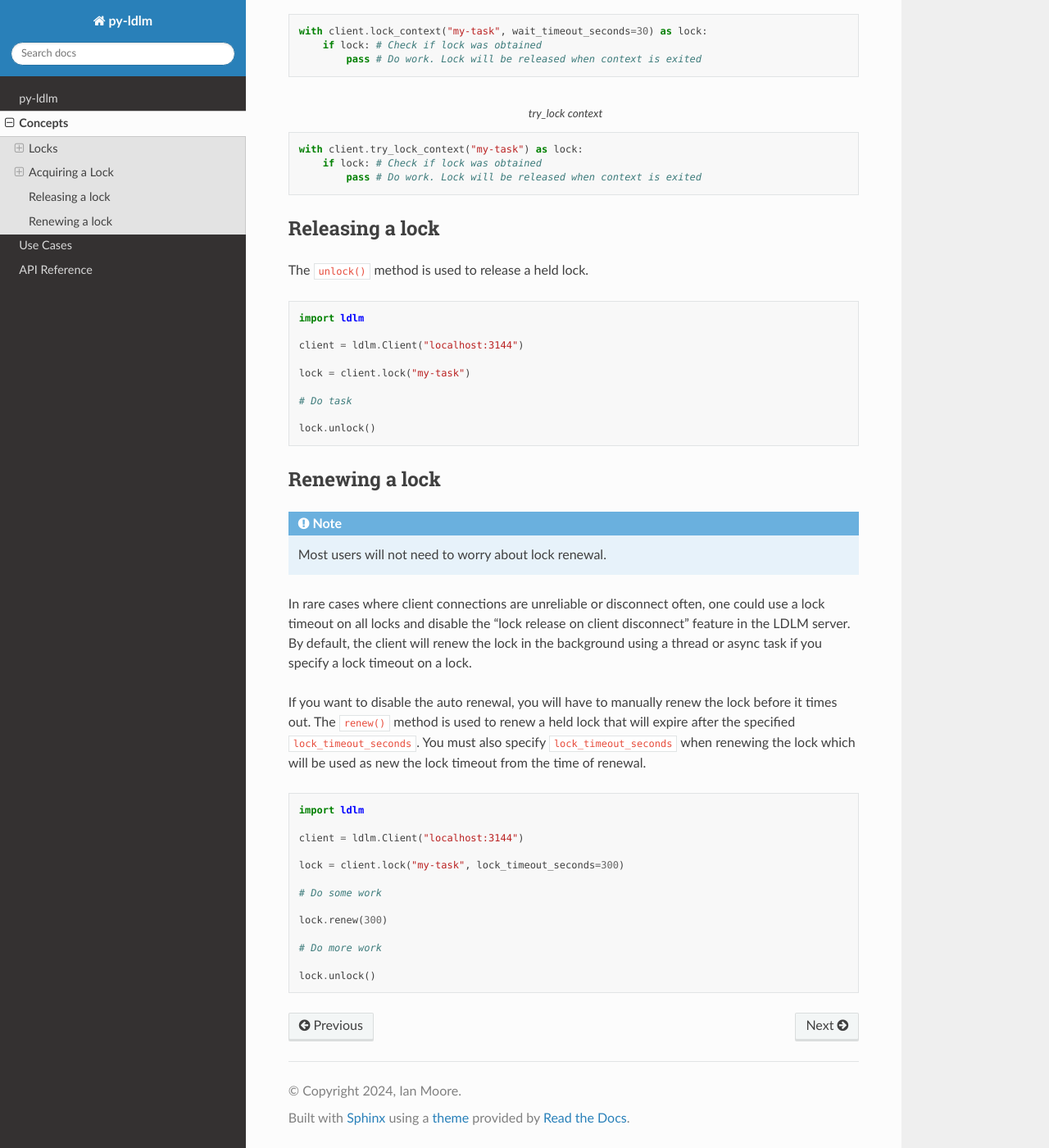
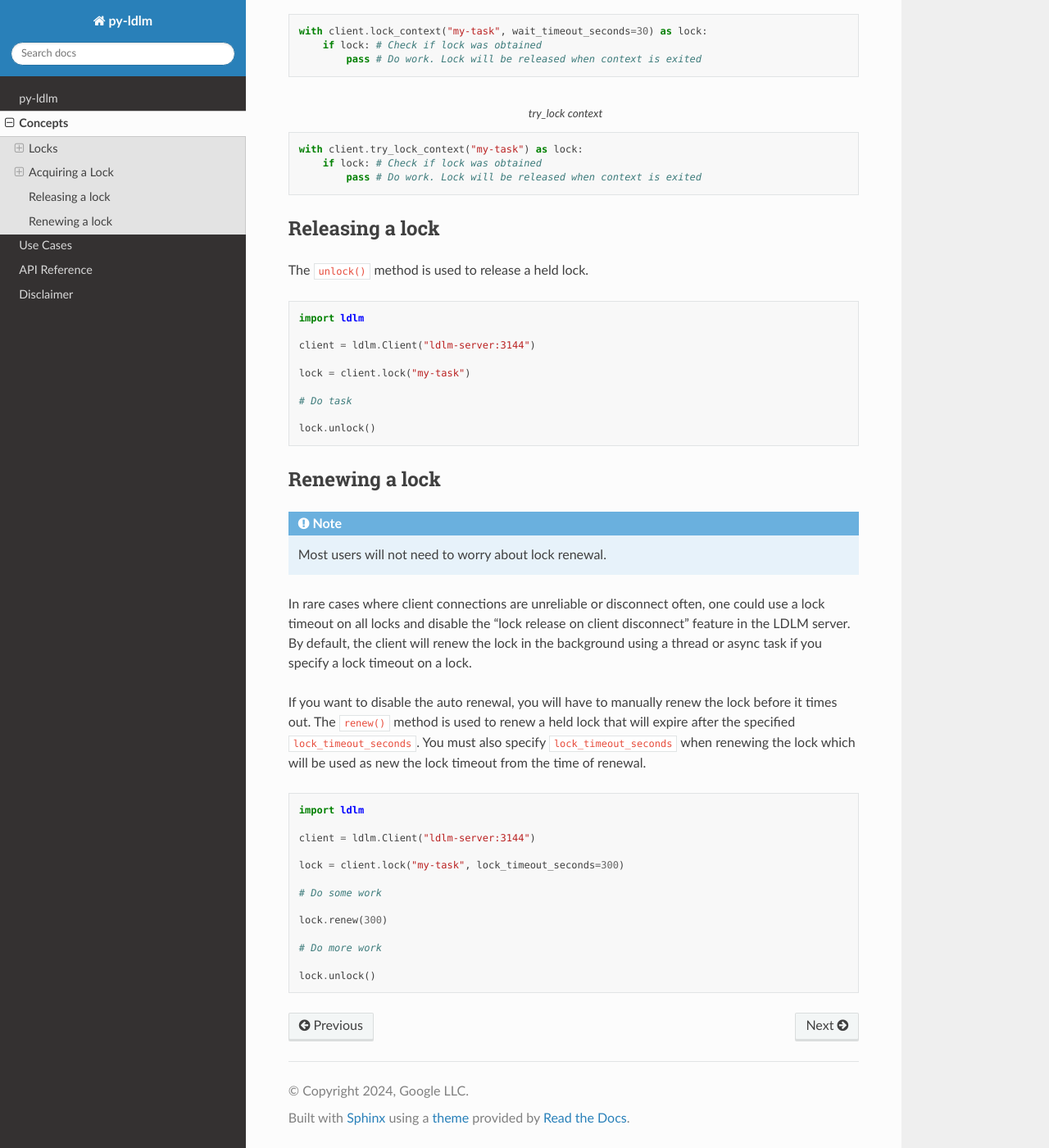
Before and after one commit to imoore76/py-ldlm, a Sphinx documentation site: the page built from docs/concepts.rst, in a window 1280 px wide and 1400 px high, scrolled down 2483 px. Shown: the whole window at 82% size. Built offline with Sphinx 7.4.7 and the Read the Docs theme 3.1.0, drawn with Linux system fonts in a browser that asks for light colours; pages that are not in the unit, such as notebooks, are missing from menus; the version number could not be read and is left out; some of the changed text lies outside the part shown.

Commit message:
Minor updates

```diff
--- a/docs/concepts.rst
+++ b/docs/concepts.rst
@@ -16,7 +16,7 @@ A lock is uniquely identified by its name. This is specified when the lock is re
 
     import ldlm
 
-    client = ldlm.Client("localhost:3144")
+    client = ldlm.Client("ldlm-server:3144")
 
     lock = client.lock("my-task")
 
@@ -33,7 +33,7 @@ number of lock acquisitions to be held on the same lock.
     # Number of expensive operation slots
     ES_SLOTS = 20
 
-    client = ldlm.Client("localhost:3144")
+    client = ldlm.Client("ldlm-server:3144")
 
     lock = client.lock("expensive_operation", size=ES_SLOTS)
 
@@ -54,7 +54,7 @@ it is released. See also `Renewing a lock`_.
 
     import ldlm
 
-    client = ldlm.Client("localhost:3144")
+    client = ldlm.Client("ldlm-server:3144")
 
     lock = client.lock("my-task", lock_timeout_seconds=300)
 
@@ -135,7 +135,7 @@ The ``unlock()`` method is used to release a held lock.
 
     import ldlm
 
-    client = ldlm.Client("localhost:3144")
+    client = ldlm.Client("ldlm-server:3144")
 
     lock = client.lock("my-task")
 
@@ -166,7 +166,7 @@ which will be used as new the lock timeout from the time of renewal.
 
     import ldlm
 
-    client = ldlm.Client("localhost:3144")
+    client = ldlm.Client("ldlm-server:3144")
 
     lock = client.lock("my-task", lock_timeout_seconds=300)
 
--- a/docs/conf.py
+++ b/docs/conf.py
@@ -2,18 +2,16 @@
 #
 # For the full list of built-in configuration values, see the documentation:
 # https://www.sphinx-doc.org/en/master/usage/configuration.html
-
-# -- Project information -----------------------------------------------------
-# https://www.sphinx-doc.org/en/master/usage/configuration.html#project-information
-
 import os
 import sys
 from setuptools_scm import get_version
 
+print(get_version(root=os.path.abspath('../')))
+
 sys.path.insert(0, os.path.abspath('../ldlm'))
 
 project = 'py-ldlm'
-copyright = '2024, Ian Moore'
+copyright = '2024, Google LLC'
 author = 'Ian Moore'
 release = get_version(root=os.path.abspath('../'))
 
@@ -34,9 +32,6 @@ autoclass_content = "both"
 templates_path = []
 exclude_patterns = []
 
-#jhtml_theme = 'furo'  #'sphinx_rtd_theme'
 html_theme = 'sphinx_rtd_theme'
-#html_static_path = ['_static']
-#templates_path = ['_templates']
 
 #html_sidebars = { '**': ['globaltoc.html', 'relations.html', 'sourcelink.html', 'searchbox.html'], }
--- /dev/null
+++ b/docs/disclaimer.rst
@@ -0,0 +1,5 @@
+=============
+Disclaimer
+=============
+
+This project is not an official Google project. It is not supported by Google and Google specifically disclaims all warranties as to its quality, merchantability, or fitness for a particular purpose.
--- a/docs/index.rst
+++ b/docs/index.rst
@@ -14,3 +14,4 @@ TOC
     ldlm
     CONTRIBUTING
     LICENSE
+    disclaimer
```
Also changed, not shown: 5 other files.
